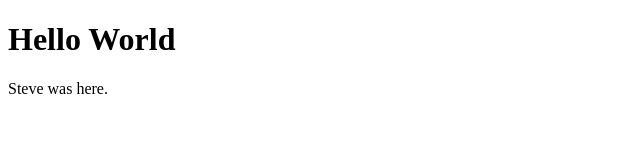
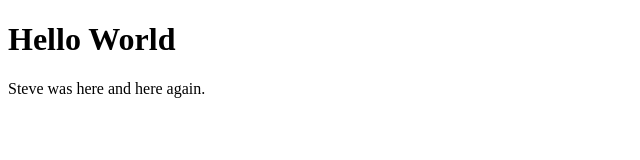
Before and after one commit to dabadgreek/GitHubTest, a plain HTML site: page index.html in a window 1280 px wide. Shown: the whole page, without its empty margins (0-640 px from the left). Drawn offline with Linux system fonts and the light colour scheme.

Commit message:
updated body text

```diff
--- a/index.html
+++ b/index.html
@@ -7,7 +7,7 @@
     <body>
         <h1>Hello World</h1>
         <p>
-		     Steve was here.
+		     Steve was here and here again.
         </p>
     </body>
 </html>
```
